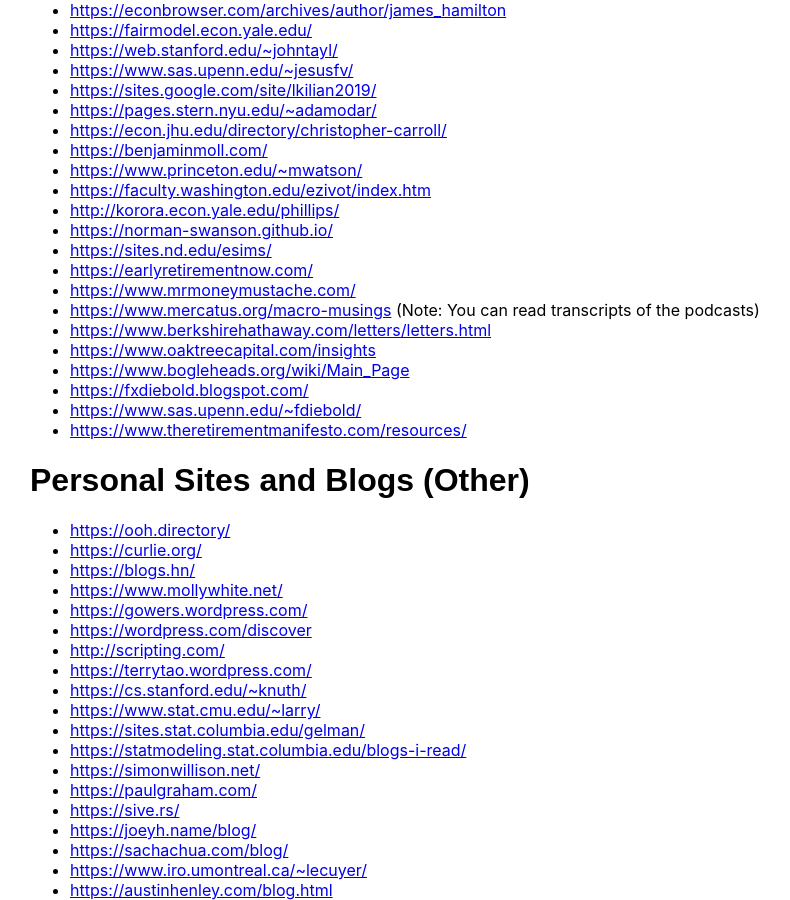
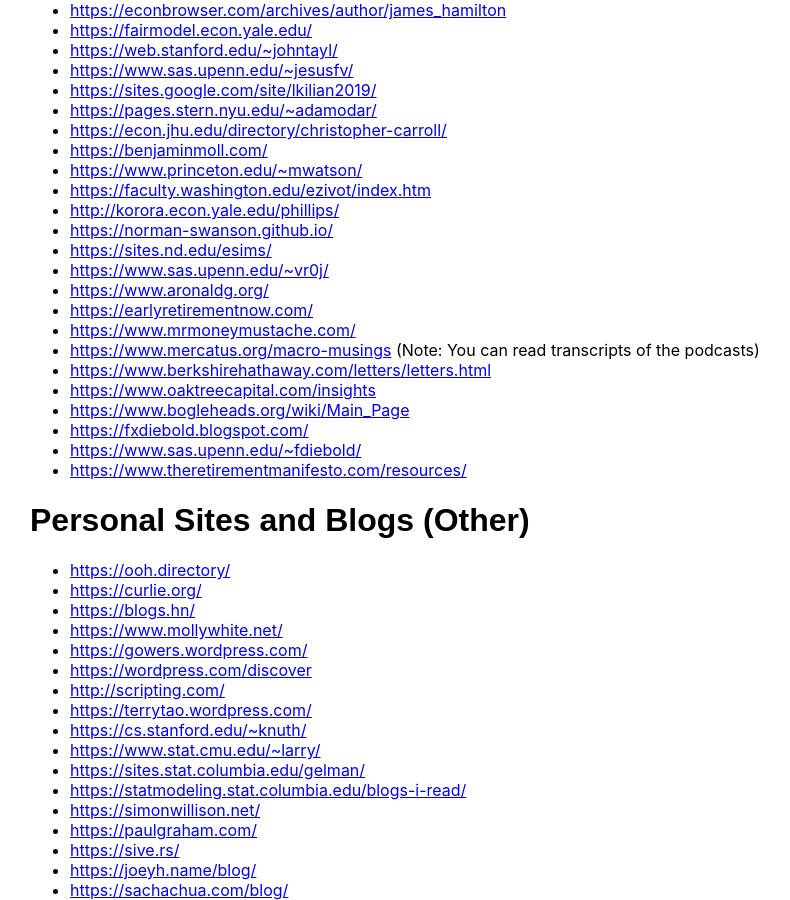
Before and after one commit to bachmeil/the-blog, a Jekyll site: the page built from _posts/2026-06-20-finding-content.md, in a window 1280 px wide and 900 px high, scrolled down 1921 px. Shown: the whole window, without its empty margins (220-1010 px from the left). Built offline with Jekyll 4.4.1, drawn with Linux system fonts in a browser that asks for light colours.

Commit message:
Added more resources

```diff
--- a/_posts/2026-06-20-finding-content.md
+++ b/_posts/2026-06-20-finding-content.md
@@ -92,6 +92,8 @@
 - <http://korora.econ.yale.edu/phillips/>
 - <https://norman-swanson.github.io/>
 - <https://sites.nd.edu/esims/>
+- <https://www.sas.upenn.edu/~vr0j/>
+- <https://www.aronaldg.org/>
 - <https://earlyretirementnow.com/>
 - <https://www.mrmoneymustache.com/>
 - <https://www.mercatus.org/macro-musings> (Note: You can read transcripts of the podcasts)
```
